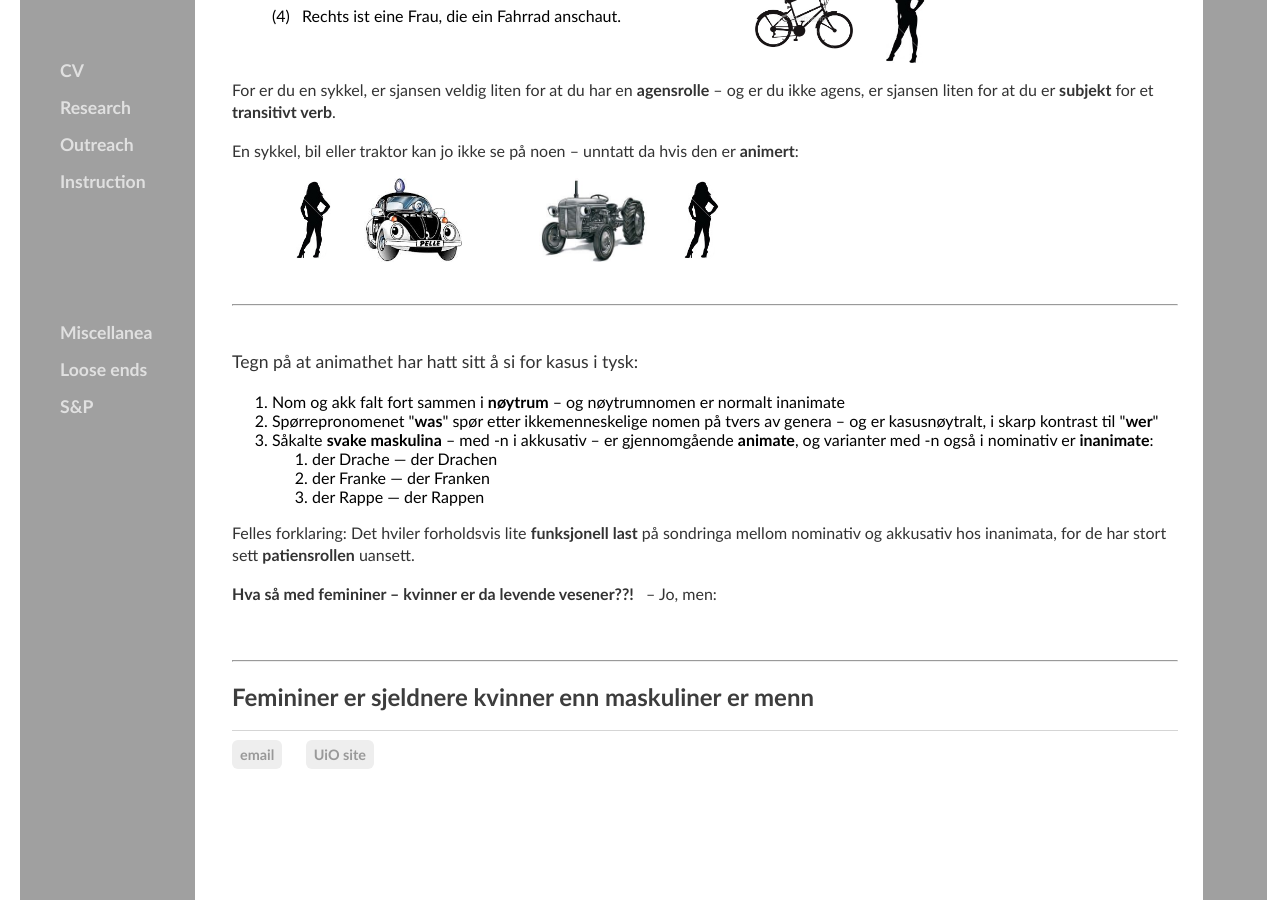
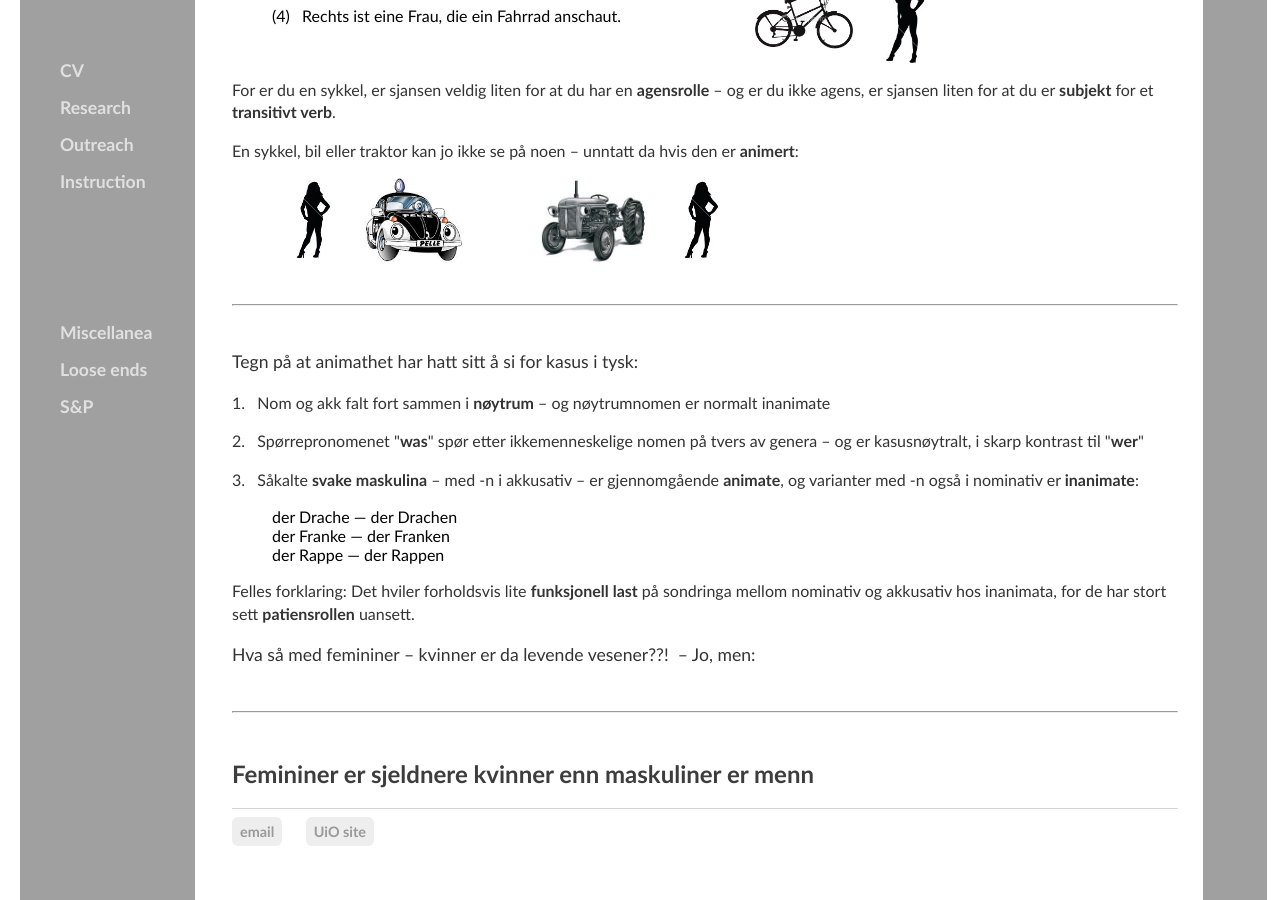
Before and after one commit to kjelljs/kjelljs.github.io, a Jekyll site: the page built from dissemination/kasus.html, in a window 1280 px wide and 900 px high, scrolled down 1500 px. Built offline with Jekyll 4.4.1, drawn with Linux system fonts in a browser that asks for light colours.

Commit message:
Update kasus.html

```diff
--- a/dissemination/kasus.html
+++ b/dissemination/kasus.html
@@ -115,27 +115,26 @@ figcaption {
 	<li>(4) &nbsp; Rechts ist eine Frau, die ein Fahrrad anschaut. &emsp; &emsp; &emsp; &emsp; &emsp; &emsp; &emsp; &emsp; <img class="centerimage" src="/pics/sykkel.jpg" style="width: 100px;" />&emsp; &emsp; <img class="centerimage" src="/pics/diesie1.jpg" style="width: 40px;" /></li>
 </ul>
 <p>For er du en sykkel, er sjansen veldig liten for at du har en <b>agensrolle</b> – og er du ikke agens, er sjansen liten for at du er <b>subjekt</b> for et <b>transitivt verb</b>.</p>
-<p>En sykkel, bil eller traktor kan jo ikke se på noen – unntatt da hvis den er <b>animert</b>: </p> <p style="line-height:450%">&emsp; &emsp; &emsp; &emsp; <img class="centerimage" src="/pics/diesie3.jpg" style="width: 35px;" />&emsp; &emsp; <img class="centerimage" src="/pics/pelle.jpg" style="width: 100px;" /> &emsp; &emsp; &emsp; &emsp; <img class="centerimage" src="/pics/gratass.jpg" style="width: 120px;" />&emsp; &emsp; <img class="centerimage" src="/pics/diesie3.jpg" style="width: 35px;" /></p></br>
+<p>En sykkel, bil eller traktor kan jo ikke se på noen – unntatt da hvis den er <b>animert</b>: </p> <p style="line-height:5">&emsp; &emsp; &emsp; &emsp; <img class="centerimage" src="/pics/diesie3.jpg" style="width: 35px;" />&emsp; &emsp; <img class="centerimage" src="/pics/pelle.jpg" style="width: 100px;" /> &emsp; &emsp; &emsp; &emsp; <img class="centerimage" src="/pics/gratass.jpg" style="width: 120px;" />&emsp; &emsp; <img class="centerimage" src="/pics/diesie3.jpg" style="width: 35px;" /></p></br>
 <hr />
 </br>
 <div class="ingress"><p>Tegn på at animathet har hatt sitt å si for kasus i tysk:</p></div>
-<ol>
-	<li>Nom og akk falt fort sammen i <strong>nøytrum</strong> – og nøytrumnomen er normalt inanimate</li>
-	<li>Spørrepronomenet "<strong>was</strong>"&nbsp;spør etter ikkemenneskelige nomen&nbsp;på tvers av genera&nbsp;– og er kasusnøytralt, i skarp kontrast til "<strong>wer</strong>"</li>
-	<li>Såkalte <strong>svake maskulina</strong>&nbsp;– med -n i akkusativ – er gjennomgående <strong>animate</strong>, og varianter med -n også i nominativ er <strong>inanimate</strong>:
-		<ol>
+
+	<p>1. &nbsp; Nom og akk falt fort sammen i <strong>nøytrum</strong> – og nøytrumnomen er normalt inanimate</p>
+	<p>2. &nbsp; Spørrepronomenet "<strong>was</strong>"&nbsp;spør etter ikkemenneskelige nomen&nbsp;på tvers av genera&nbsp;– og er kasusnøytralt, i skarp kontrast til "<strong>wer</strong>"</p>
+	<p>3. &nbsp; Såkalte <strong>svake maskulina</strong>&nbsp;– med -n i akkusativ – er gjennomgående <strong>animate</strong>, og varianter med -n også i nominativ er <strong>inanimate</strong>:</p>
+		<ul>
 			<li>der Drache — der Drachen</li>
 			<li>der&nbsp;Franke — der Franken</li>
 			<li>der Rappe — der Rappen</li>
-		</ol>
-	</li>
-</ol>
+		</ul>
 
 <p>Felles forklaring: Det hviler forholdsvis lite <strong>funksjonell last</strong> på sondringa mellom nominativ og akkusativ hos inanimata, for de har stort sett <strong>patiensrollen</strong> uansett.</p>
 
-<p><strong>Hva så med femininer – kvinner er da levende vesener??!</strong> &nbsp; – Jo, men:</p>
+<div class="ingress"><p>Hva så med femininer – kvinner er da levende vesener??! &nbsp;– Jo, men:</p></div>
 
-<p>&nbsp;</p>
+</br>
 
 <hr />
+</br>
 <h2>Femininer er sjeldnere kvinner enn maskuliner er menn</h2>
```
